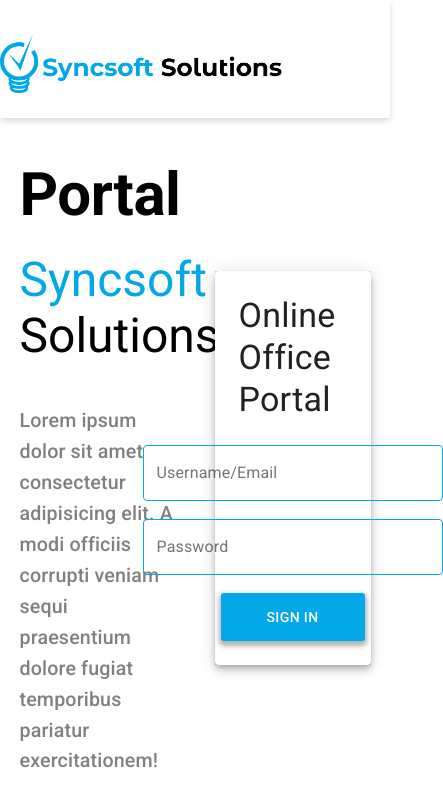
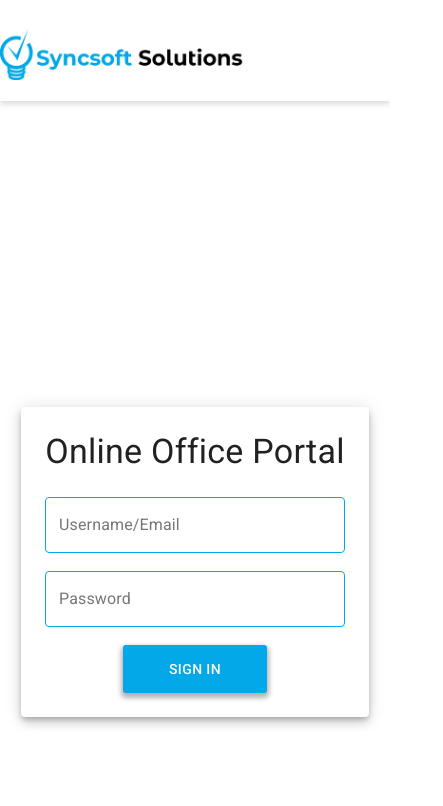
Before and after one commit to rjRenolo/building-permit, a React (Create React App) app: page / in a window 390 px wide. Shown: the top 806 px of the page, 443 px wide, since content can reach past the window. Built offline with nearby package versions, Linux system fonts and the light colour scheme.

Commit message:
minor css change

```diff
--- a/src/components/layouts/Header/Header.module.css
+++ b/src/components/layouts/Header/Header.module.css
@@ -1,5 +1,7 @@
 .header {
-  height: 14vh;
+  /* height: 14vh; */
+  height: 12vh;
+  width: 100%;
   background-color: #ffffff;
   box-shadow: 0px 3px 6px rgba(00, 00, 00, 0.15);
 }
--- a/src/components/layouts/LandingPage/LandingPage.module.css
+++ b/src/components/layouts/LandingPage/LandingPage.module.css
@@ -1,5 +1,5 @@
 .container {
-  height: 83vh;
+  height: 85vh;
   margin: auto;
   max-width: 1108px;
   display: flex;
@@ -12,7 +12,6 @@
 }
 
 .signInForm {
-  background-color: pink;
   width: 40%;
   margin: auto;
 }
@@ -25,3 +24,17 @@
 .ButtonWrapper {
   position: relative;
 }
+
+@media only screen and (max-width: 868px) {
+  .container {
+    flex-flow: column;
+  }
+  .intro {
+    visibility: hidden;
+    height: 0;
+  }
+  .signInForm {
+    display: flex;
+    justify-content: center;
+  }
+}
--- a/src/components/layouts/LandingPage/index.jsx
+++ b/src/components/layouts/LandingPage/index.jsx
@@ -147,6 +147,7 @@ export default LandingPage;
 
 const inStyles = {
   signInPaper: {
+    maxWidth: '348px',
     display: 'flex',
     flexFlow: 'column',
     alignItems: 'center',
```
